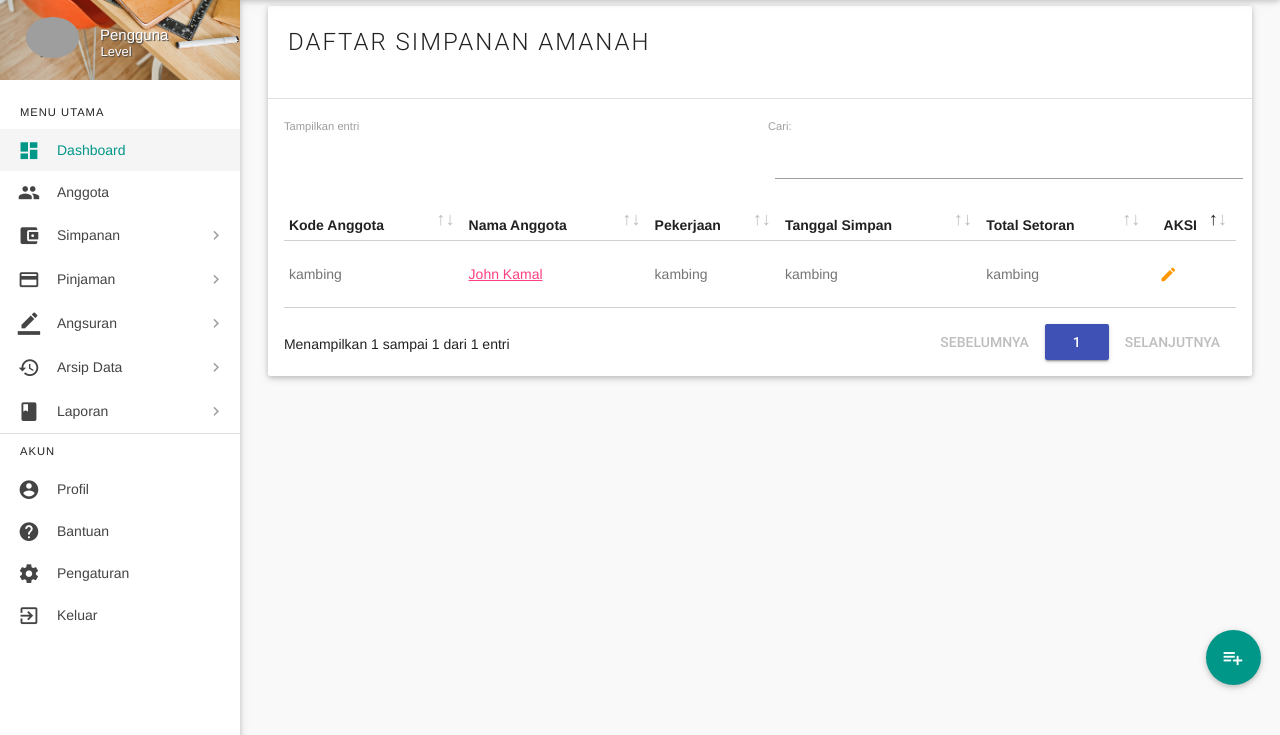
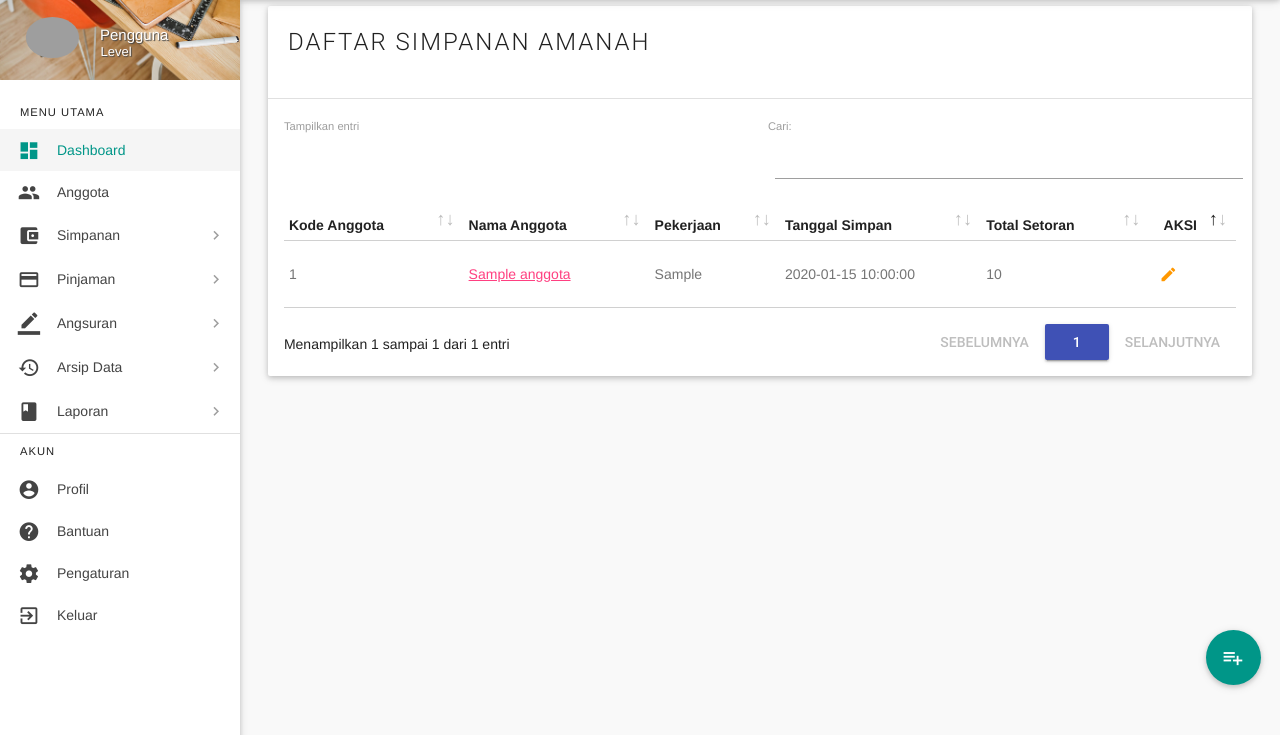
Before and after one commit to jbenastey/simkopsis, a CodeIgniter app: page /simkopsis/simpanan-amanah in a window 1280 px wide. Shown: the part 65-800 px from the top of the page. Run offline with CodeIgniter, Linux system fonts and the light colour scheme; tables that the repository leaves empty hold one stand-in row (values such as "Sample post"); grey boxes are pictures that could not be loaded.

Commit message:
add insert simpanan amanah, unfix input mask

```diff
--- a/application/controllers/SimpananController.php
+++ b/application/controllers/SimpananController.php
@@ -5,13 +5,35 @@ class SimpananController extends GLOBAL_Controller{
     public function __construct()
     {
         parent::__construct();
+        $model = array('SimpananModel');
+		$this->load->model($model);
     }
 
     public function simpananAmanah()
     {
-        $data['title'] = 'Simpanan Amanah';
+    	if (isset($_POST['simpan'])){
+    		$data = array(
+    			'simpanan_anggota_id' => parent::post('anggota'),
+				'simpanan_jenis' => 'amanah',
+				'simpanan_total' => parent::post('setoran'),
+				'simpanan_keterangan' => 'SIMPANAN AMANAH : Simpanan bersifat umum yang penyimpanan dan penarikannya dapat dilakukan kapan saja oleh nasabah pada jam kerja. Simpanan awal Rp 25.000 dan selanjutnya minimal Rp 10.000.'
+			);
 
-        parent::template('simpanan/amanah',$data);
+			$simpan = parent::model('SimpananModel')->tambah($data);
+
+			if ($simpan > 0 ){
+				parent::alert('alert','sukses_tambah');
+				redirect('simpanan-amanah');
+			} else {
+				parent::alert('alert','gagal_tambah');
+				redirect('simpanan-amanah');
+			}
+		} else {
+			$data['title'] = 'Simpanan Amanah';
+			$data['amanah'] = parent::model('SimpananModel')->lihat_semua()->result_array();
+
+			parent::template('simpanan/amanah',$data);
+		}
     }
 
 }
--- a/application/core/GLOBAL_Model.php
+++ b/application/core/GLOBAL_Model.php
@@ -38,6 +38,17 @@
 		public function db()
 		{
 			return $this->db;
+		}
+		// join
+		public function get_join_table($sourcetable, $jointable)
+		{
+			$this->db->select('*');
+			$this->db->from($sourcetable['name']);
+			for ($i = 0; $i < count($jointable['table']); $i++) {
+				$this->db->join($jointable['table'][$i], $jointable['table'][$i] . '.' . $jointable['id'][$i] . ' = ' . $sourcetable['name'] . '.' . $sourcetable[0][$i]);
+			}
+			$query = $this->db->get();
+			return $query;
 		}
 
 		//insert
--- /dev/null
+++ b/application/models/SimpananModel.php
@@ -0,0 +1,22 @@
+<?php
+
+class SimpananModel extends GLOBAL_Model
+{
+	public function __construct()
+	{
+		parent::__construct();
+	}
+
+	public function lihat_semua(){
+		$sourceTable = array('name'=>'simkopsis_simpanan',
+			array('simpanan_anggota_id'));//array unique or id source
+		$destinationTable = array(
+			'table'=>array('simkopsis_anggota'), //array table
+			'id'=>array('anggota_id'));//array unique or id destination
+		return parent::get_join_table($sourceTable,$destinationTable);
+	}
+
+	public function tambah($data){
+		return parent::insert_with_status('simkopsis_simpanan',$data);
+	}
+}
--- a/application/views/simpanan/amanah.php
+++ b/application/views/simpanan/amanah.php
@@ -29,18 +29,22 @@
                 </tr>
                 </thead>
                 <tbody>
+				<?php
+				$no  = 1;
+				foreach ($amanah as $key=>$value):
+				?>
                 <tr>
-                    <td class="grey-text text-darken-1">kambing</td>
+                    <td class="grey-text text-darken-1"><?=$no?></td>
                     <td class="teal-text text-darken-1">
                         <a href="<?= base_url('anggota/kode')?>" style="text-decoration: underline">
-                            John Kamal
+							<?=$value['anggota_nama']?>
                         </a>
                     </td>
-                    <td class="grey-text text-darken-1">kambing</td>
+                    <td class="grey-text text-darken-1"><?=$value['anggota_pekerjaan']?></td>
                     <td class="grey-text text-darken-1">
-                        kambing
+						<?=$value['simpanan_date_created']?>
                     </td>
-                    <td class="grey-text text-darken-1">kambing</td>
+                    <td class="grey-text text-darken-1"><?=$value['simpanan_total']?></td>
                     <td>
                         <div class="row">
                             <a href="#" class="btn-flat waves-effect waves-orange col l6 center" title="ubah data">
@@ -67,6 +71,10 @@
                         <a href="#!" class="waves-effect btn-flat modal-action modal-close">Batalkan</a>
                     </div>
                 </div>
+				<?php
+				$no++;
+				endforeach;
+				?>
                 </tbody>
             </table>
         </div>
@@ -83,7 +91,7 @@
 
 <!-- Modal delete -->
 <div id="modal-tambah" class="modal">
-    <form action="#" method="post">
+    <?=form_open('simpanan-amanah')?>
         <div class="modal-content center">
             <div class="row">
                 <div class="col s12 m12 center">
@@ -118,8 +126,8 @@
             </div>
         </div>
         <div class="modal-footer">
-            <a href="#!" class="waves-effect waves-red btn-flat modal-action modal-close">lanjutkan</a>
+            <button type="submit" name="simpan" class="waves-effect waves-red btn-flat modal-action modal-close">lanjutkan</button>
             <a href="#!" class="waves-effect btn-flat modal-action modal-close">Batalkan</a>
         </div>
-    </form>
+    <?=form_close()?>
 </div>
```
